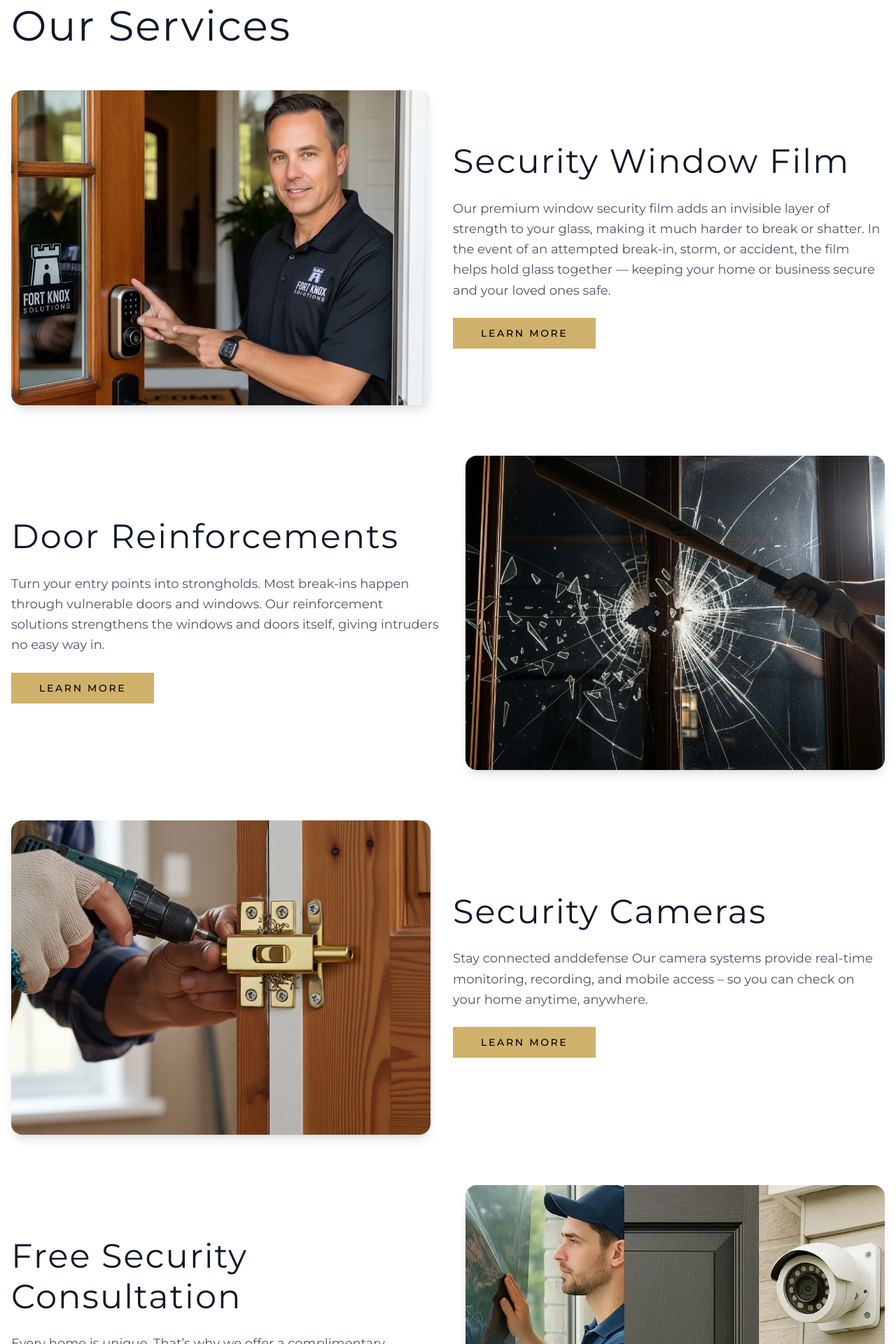
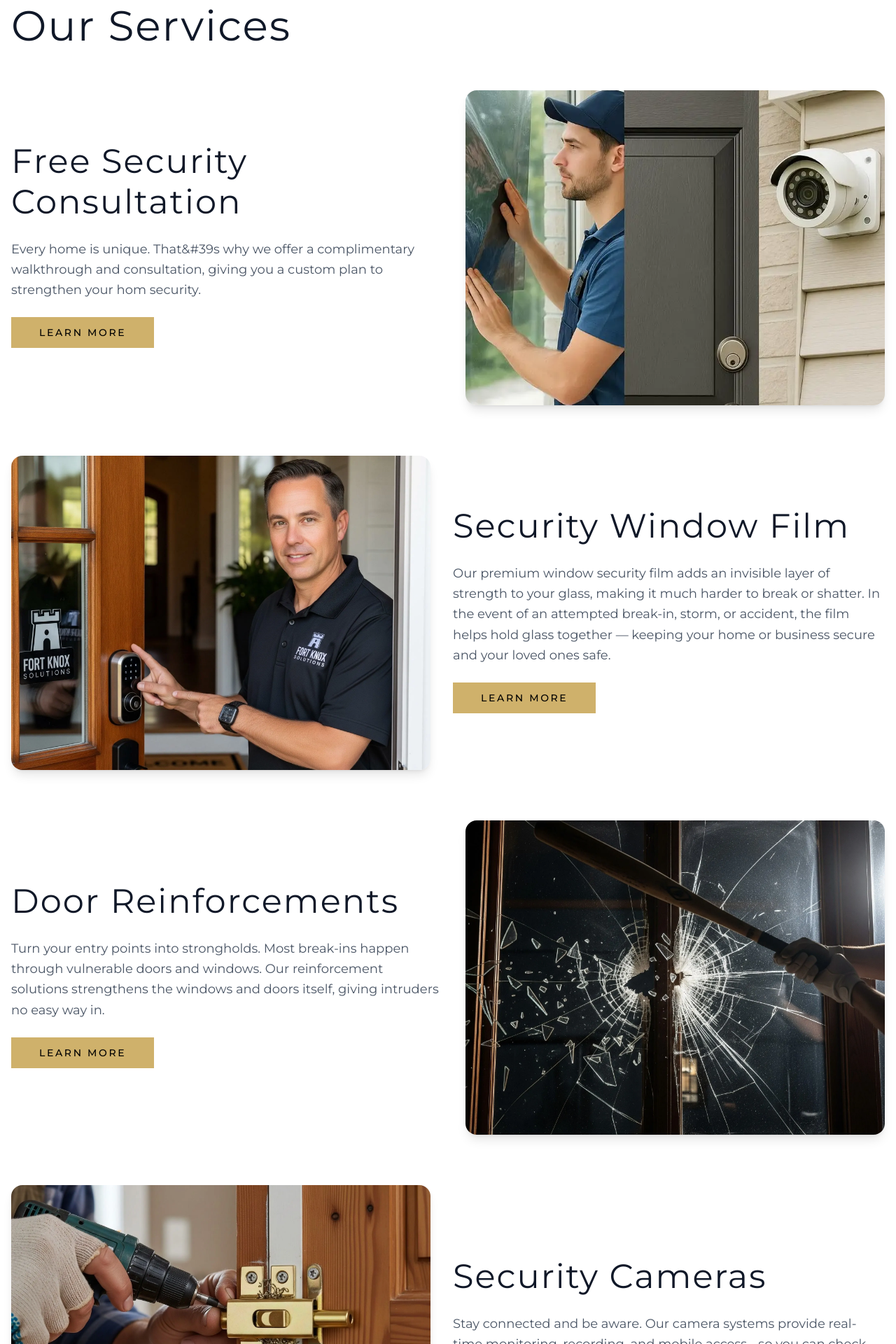
Before and after one commit to Chills221/fortknoxsolutions, a Next.js app: page / in a window 1280 px wide. Shown: the part 660-2580 px from the top of the page at 70% size. Built offline with nearby package versions, Linux system fonts and the light colour scheme; a web font is replaced by a local one.

Commit message:
Add steps process

```diff
--- a/src/app/layout.js
+++ b/src/app/layout.js
@@ -9,11 +9,11 @@ const montserrat = Montserrat({
 export const metadata = {
   title: 'Fort Knox Solutions | Security Film & Door Reinforcements for Homes in Toronto',
   description: 'Protect your home and family with Fort Knox Solutions. We specialize in security window film, door reinforcements, and home security upgrades across Toronto & the GTA. Free consultations available.',
-  // icons: {
-  //   icon: '/favicon.ico', // default favicon
-  //   shortcut: '/favicon.ico',
-  //   apple: '/apple-touch-icon.png', // for iOS devices
-  // },
+  icons: {
+    icon: '/favicon.ico', // default favicon
+    shortcut: '/favicon.ico',
+    apple: '/apple-touch-icon.png', // for iOS devices
+  },
 }
 
 
--- a/src/components/ProtectComponent.jsx
+++ b/src/components/ProtectComponent.jsx
@@ -16,9 +16,10 @@ const ProtectComponent =()=>{
                 <div className=" flex md:flex-row flex-col gap-20 items-center">
                     <div className="md:w-[55%] w-full flex flex-col gap-4">
                         <h2 className="lg:text-7xl md:text-5xl text-3xl text-[#fcf8ef] leading-[1.2]">Protect What Matters Most.</h2>
-                        <p className="lg:text-3xl md:text-2xl text-xl text-white">Fort Konx Solutions Provides premium security Film, reinforcements,and advanced locks to keep your home and bussiness safe.</p>
+                        <p className="lg:text-3xl md:text-2xl text-xl text-white">Fort Konx Solutions Provides premium security Film, reinforcements,and security cameras to keep your home safe.
+</p>
                         <div className="inline-flex mt-6">
-                        <Button text="Get a Free Quite" />
+                        <Button text="Get a Free Quote" />
                         </div>
                     </div>
                     <div className="md:w-[45%] w-full">
--- a/src/components/ServicesList.jsx
+++ b/src/components/ServicesList.jsx
@@ -15,6 +15,12 @@ const ServicesList = () => {
                 </div>
             </div>
             <ServiceItemComponent
+            align="left"
+            title='Free Security Consultation'
+            description='Every home is unique. That&#39s why we offer a complimentary walkthrough and consultation, giving you a custom plan to strengthen your hom security.'
+            imageUrl='/images/our-service-img4.webp'
+            />
+            <ServiceItemComponent
             align="right"
             title='Security Window Film'
             description='Our premium window security film adds an invisible layer of strength to your glass, making it much harder to break or shatter. In the event of an attempted break-in, storm, or accident, the film helps hold glass together — keeping your home or business secure and your loved ones safe.'
@@ -31,17 +37,10 @@ Most break-ins happen through vulnerable doors and windows. Our reinforcement so
             <ServiceItemComponent
             align="right"
             title='Security Cameras'
-            description='Stay connected anddefense Our camera systems provide real-time monitoring, recording, and mobile access – so you can check on your home anytime, anywhere.'
+            description='Stay connected and be aware. Our camera systems provide real-time monitoring, recording, and mobile access - so you can check on your home anytime, anywhere.'
             imageUrl='/images/our-service-img3.webp'
             />
-            <ServiceItemComponent
-            align="left"
-            title='Free Security Consultation'
 
-            description=' Every home is unique. That’s why we offer a complimentary walkthrough and consultation, giving you a custom plan to strengthen your home security.
-            Commercial Services'
-            imageUrl='/images/our-service-img4.webp'
-            />
         </section>
     );
 };
```
Also changed, not shown: public/apple-touch-icon.png (added), 1 other file (tests, documents, lock files or other folders).
